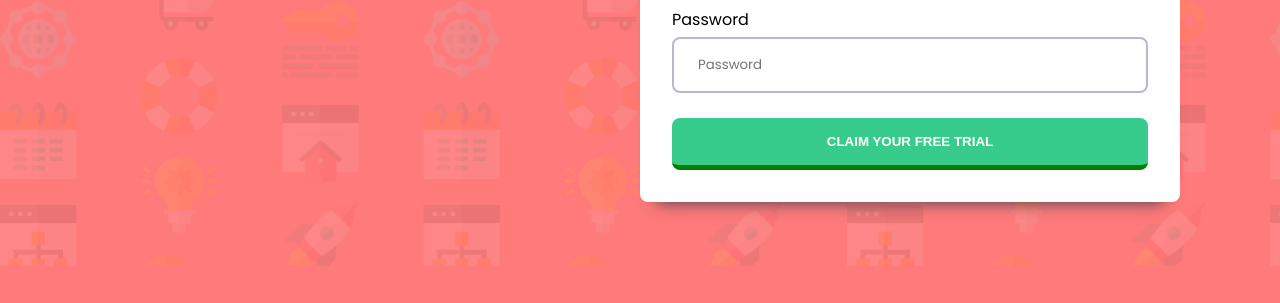
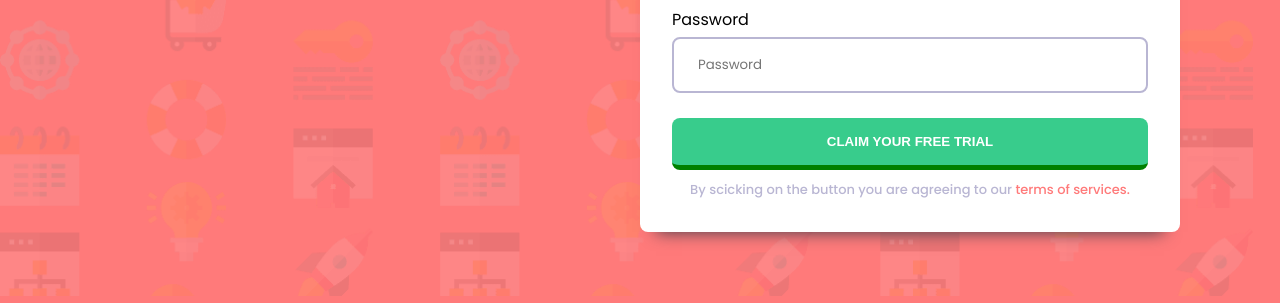
Before and after one commit to zdenman/Intro-component-with-sign-up-form, a plain HTML site: page index.html in a window 1280 px wide. Shown: the part 497-800 px from the top of the page. Drawn offline with Linux system fonts and the light colour scheme.

Commit message:
added p after button with styling

```diff
--- a/index.html
+++ b/index.html
@@ -52,6 +52,7 @@
                         <small>error message</small>
                     </div>
                             <button type="submit">Claim your free trial</button>
+                            <p>By scicking on the button you are agreeing to our <span>terms of services.</span></p>
                 </form>
             </div>
         </div>
--- a/style.css
+++ b/style.css
@@ -82,6 +82,10 @@ button {
     color: white;
     font-weight: 600;
     text-transform: uppercase;
+    cursor: pointer;
+}
+button:hover {
+    background-color: var(--red);
 }
 
 /* Form styling */
@@ -132,3 +136,13 @@ button {
 .form-control.error small {
     visibility: visible;
 }
+.form p {
+    font-size: 13px;
+    color: var(--greyishBlue);
+    text-align: center;
+    padding-top: 10px;
+    font-weight: 500;
+}
+.form span {
+    color: var(--red);
+}
```
